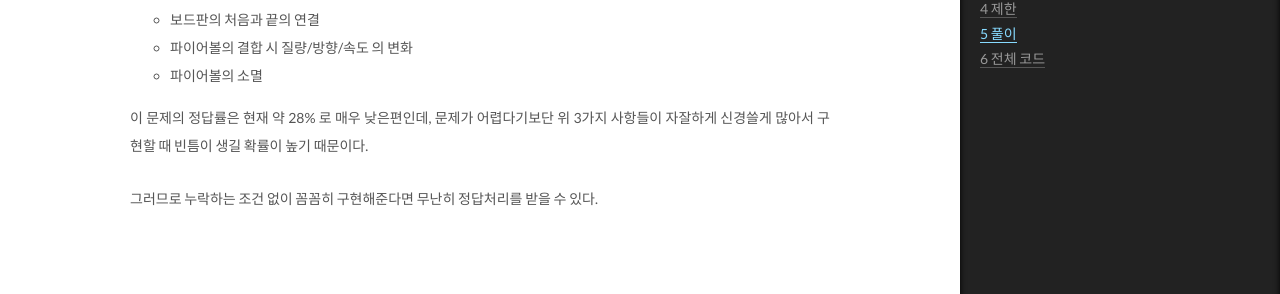
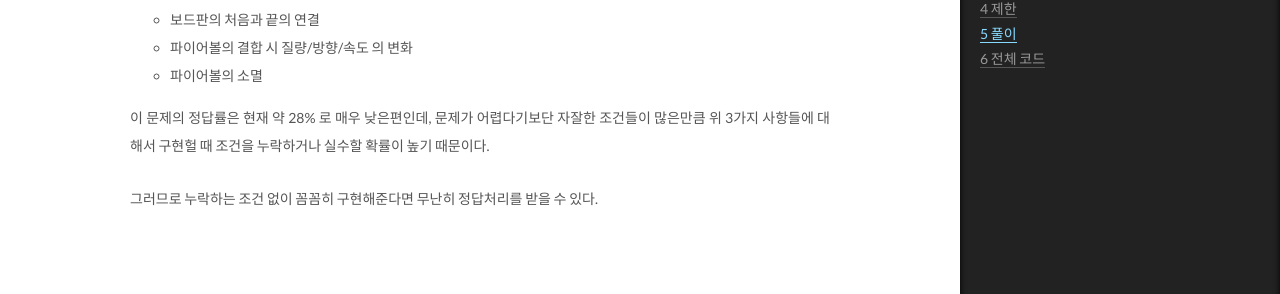
Before and after one commit to yjyoon-dev/yjyoon-dev.github.io, a Jekyll site: the page built from _posts/2020-11-01-boj-20056.md, in a window 1280 px wide and 1400 px high, scrolled down 2513 px. Shown: the part 149-443 px from the top of the window. Built offline with Jekyll 4.4.1, drawn with Linux system fonts in a browser that asks for light colours.

Commit message:
edit post boj

```diff
--- a/_posts/2020-11-01-boj-20056.md
+++ b/_posts/2020-11-01-boj-20056.md
@@ -83,7 +83,7 @@ description: "백준 온라인 저지 백준 20056번 - 마법사 상어와 파
 - 파이어볼의 결합 시 질량/방향/속도 의 변화
 - 파이어볼의 소멸
 
-이 문제의 정답률은 현재 약 28% 로 매우 낮은편인데, 문제가 어렵다기보단 위 3가지 사항들이 자잘하게 신경쓸게 많아서 구현할 때 빈틈이 생길 확률이 높기 때문이다.
+이 문제의 정답률은 현재 약 28% 로 매우 낮은편인데, 문제가 어렵다기보단 자잘한 조건들이 많은만큼 위 3가지 사항들에 대해서 구현헐 때 조건을 누락하거나 실수할 확률이 높기 때문이다.
 
 그러므로 누락하는 조건 없이 꼼꼼히 구현해준다면 무난히 정답처리를 받을 수 있다.
 
```
Also changed, not shown: _posts/2020-10-19-boj-20055.md (+2 -2 lines), _posts/2020-11-04-boj-20058.md (+1 -1 lines).
